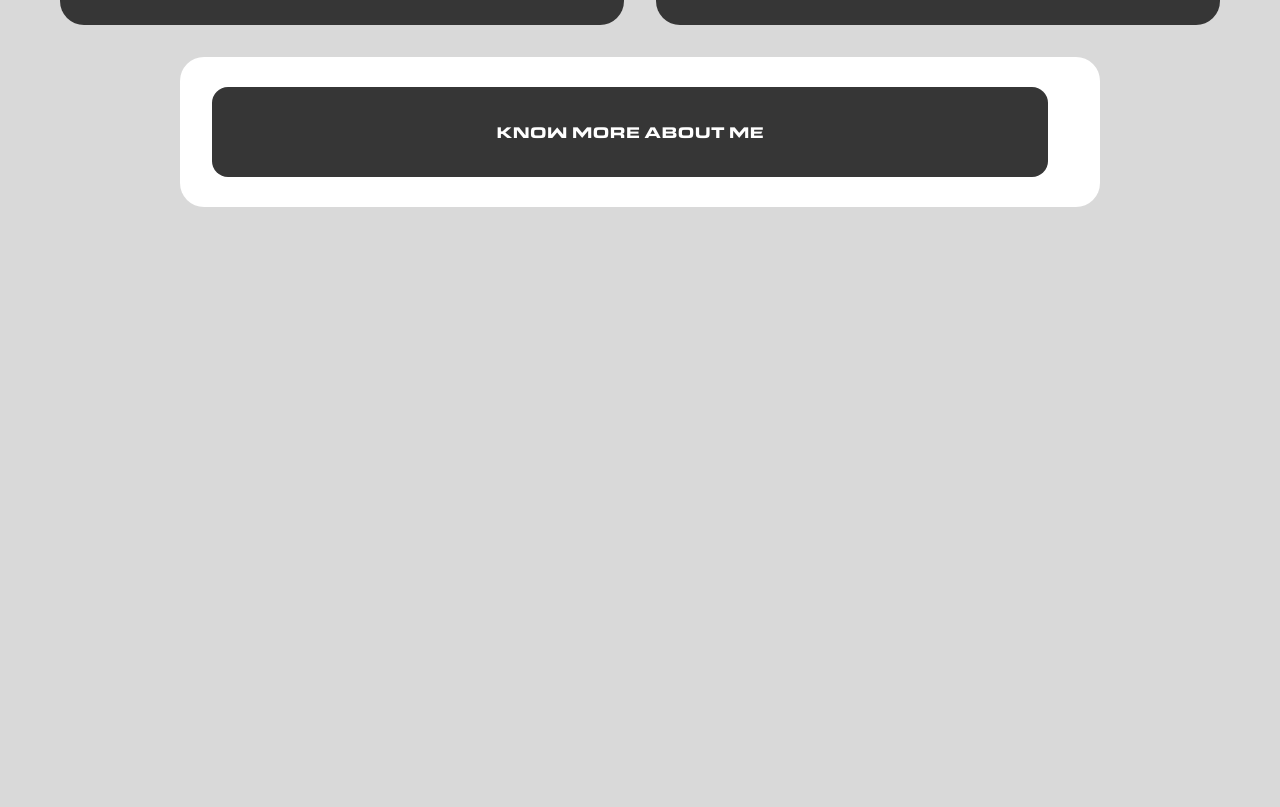
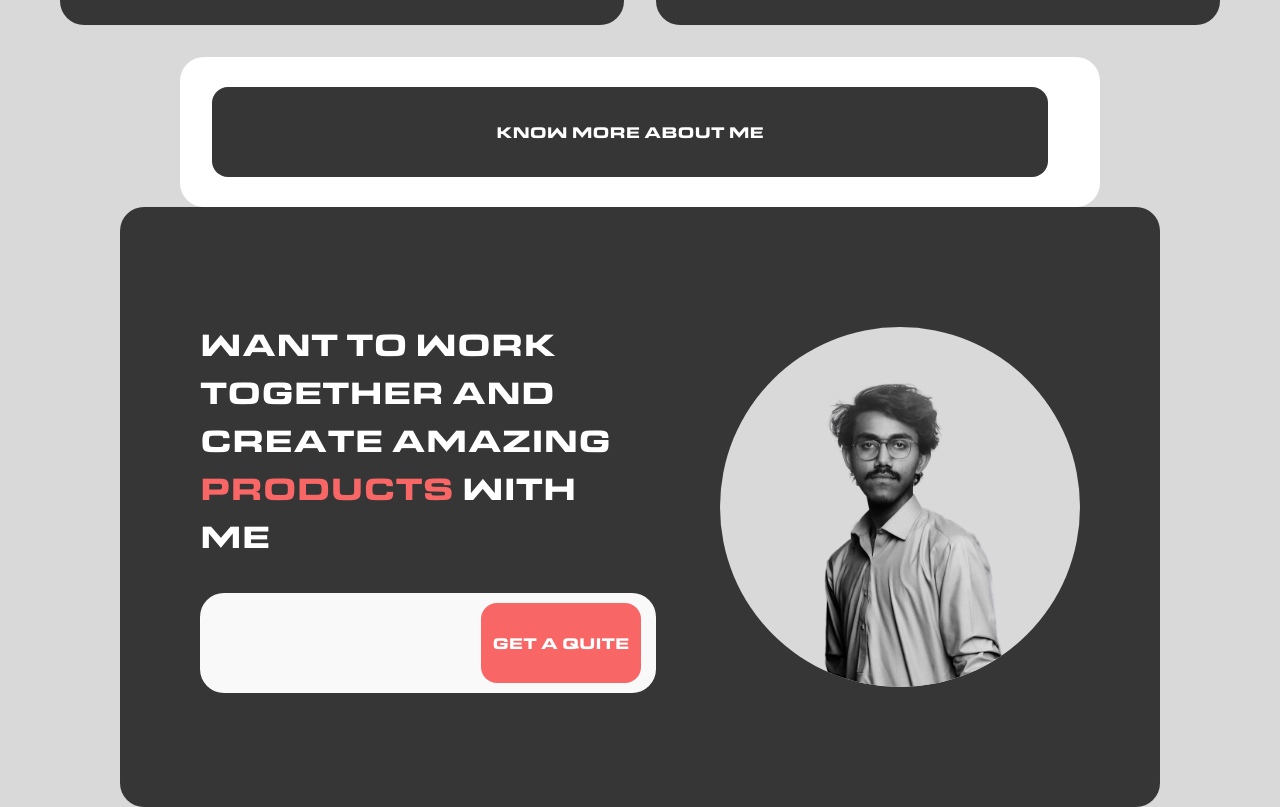
Before and after one commit to XhOwais/Personal-Portfolio-Website, a React (Vite) app: page / in a window 1280 px wide. Shown: the part 7402-8209 px from the top of the page. Before the commit the page ends 7609 px from the top, so only its background shows below. Built offline with nearby package versions, Linux system fonts and the light colour scheme.

Commit message:
Footer aded

```diff
--- a/src/App.jsx
+++ b/src/App.jsx
@@ -2,6 +2,7 @@ import Aboutme from "./Subcomponents/Aboutme";
 import Header from "./Subcomponents/Header";
 import Hero from "./Subcomponents/Hero";
 import Services from "./Subcomponents/Services";
+import Footer from "./Subcomponents/footer";
 import Portfolio from "./Subcomponents/portfolio";
 import './app.css';
 export default function App() {
@@ -12,6 +13,7 @@ export default function App() {
       <Aboutme/>
       <Services/>
       <Portfolio/>
+      <Footer/>
     </>
   )
 }
--- /dev/null
+++ b/src/Subcomponents/footer.jsx
@@ -0,0 +1,24 @@
+import Pic from '../assets/pic.png'
+export default function Footer() {
+    return(
+        <>
+        <div>
+            <div className=" w-auto h-600 rounded-3xl bg-heading mx-120 px-80 flex items-center ">
+            <div className=' flex gap-8 items-center'>
+                <div className=''>
+                    <h2 className=" font-heading text-32 text-white mb-32">
+                    Want to  work together and create amazing <span className=" text-hover">products</span> with  me?
+                    </h2>
+                    <div className=" h-100 rounded-3xl bg-section flex justify-end items-center px-15">
+                    <button className=" h-80 w-160 bg-second rounded-2xl font-heading  text-white">Get a quite</button>
+                    </div>
+                </div>
+                <div className=" w-360 h-360 shrink-0  bg-bg rounded-full flex justify-center overflow-hidden ml-32">
+                  <img className=' h-360 scale-x-[-1]' src={Pic} alt="" srcset="" />
+                </div>
+            </div>
+            </div>
+        </div>
+        </>
+    )
+}
```
Also changed, not shown: src/Subcomponents/footer.css (added).
